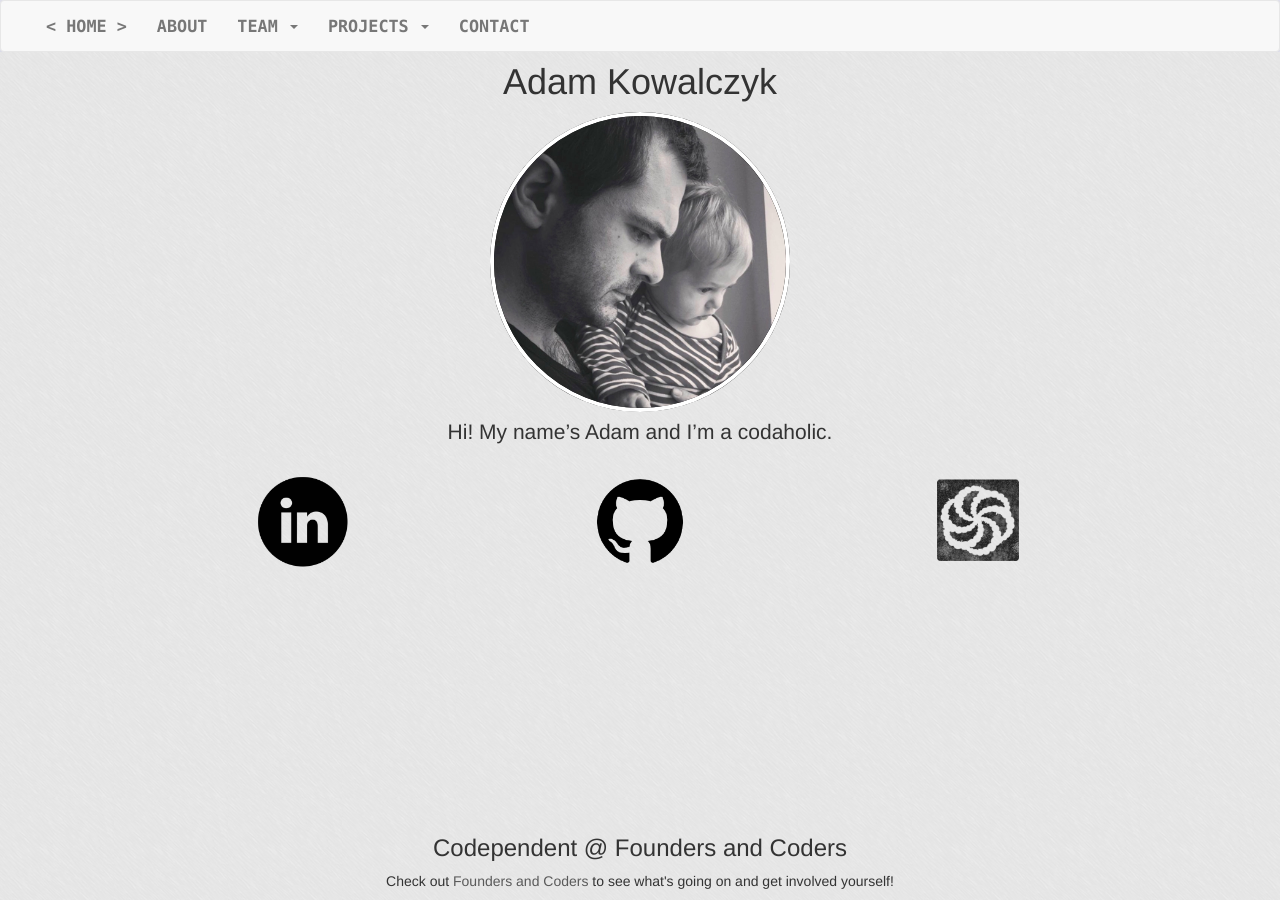
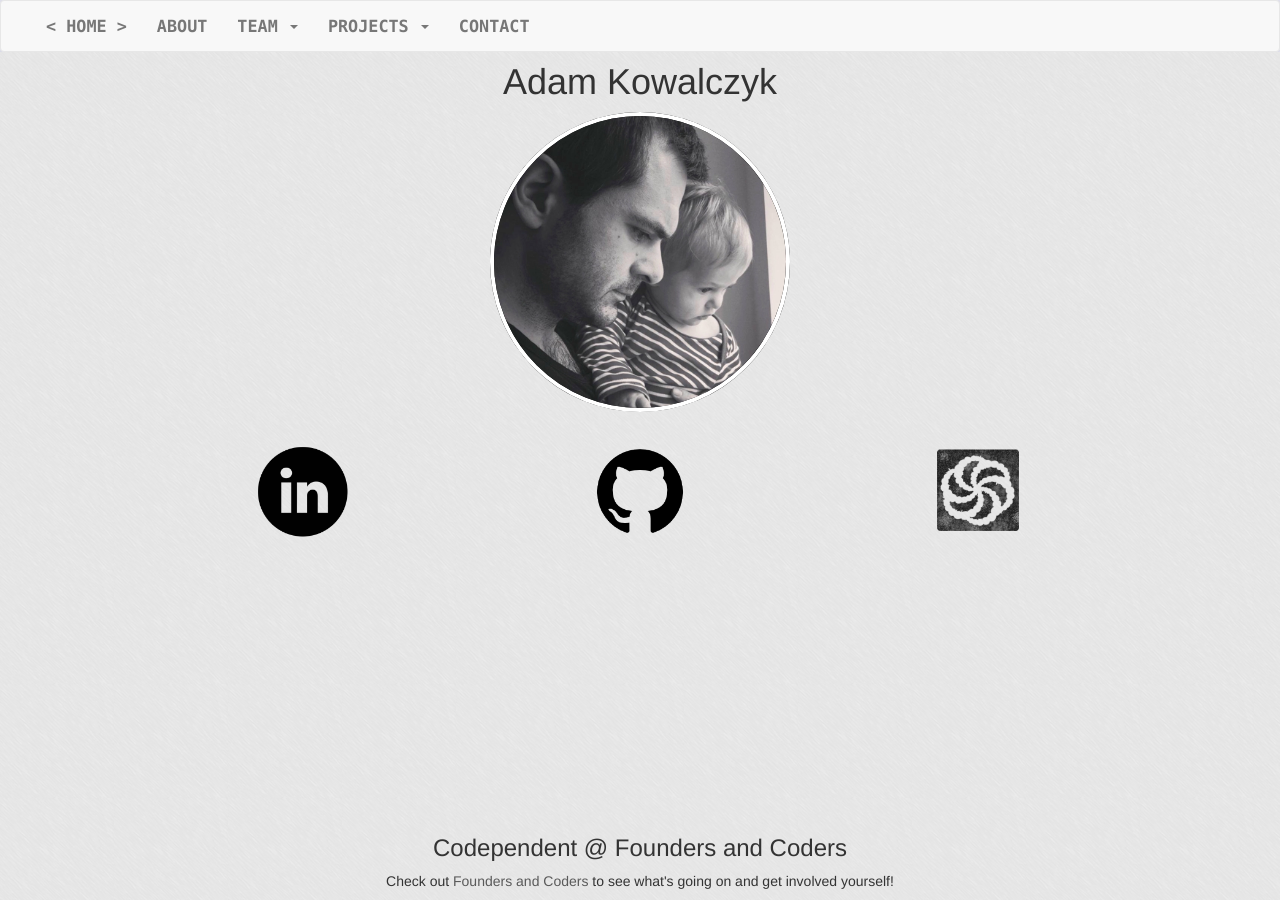
Before and after one commit to codependentfc/codependentfc.github.io, a Jekyll site: the page built from profiles/adamkowalczyk.md, in a window 1280 px wide. Built offline with Jekyll 4.4.1, drawn with Linux system fonts in a browser that asks for light colours; nearby versions of some CDN libraries.

Commit message:
personal link, del "bios"

```diff
--- a/_layouts/profile.html
+++ b/_layouts/profile.html
@@ -7,7 +7,7 @@
 <h1 class='centerMe'>{{page.title}}</h1>
 
 <div class='centerMe'>
-	<a class='darken' href='#'>
+	<a class='darken' href='{{page.link}}'>
         <img id='pp' src='{{page.profilePic}}'>
     </a>
 </div>
--- a/profiles/adamkowalczyk.md
+++ b/profiles/adamkowalczyk.md
@@ -6,7 +6,6 @@
 linkedin: https://www.linkedin.com/in/kowalczykadam
 github: https://github.com/adamkowalczyk
 codewars: http://www.codewars.com/users/adamkowalczyk
+link: http://adamkowalczyk.github.io
 permalink: /adamkowalczyk/
 ---
-
-Hi! My name's Adam and I'm a codaholic.
```
Also changed, not shown: profiles/amilvasishtha.md (+0 -2 lines), profiles/jasonluu.md (+0 -2 lines), profiles/markwilliamfirth.md (+0 -2 lines).
